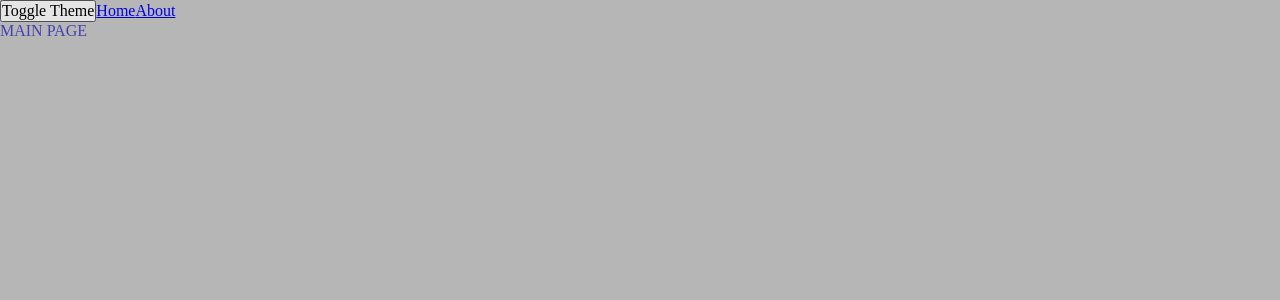
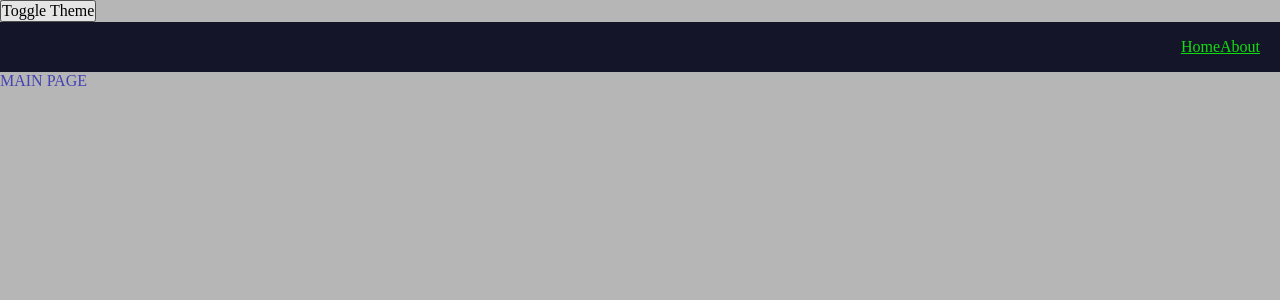
Before and after one commit to TrailblazerPlaya/advanced-frontend-practice, a React app: page / in a window 1280 px wide. Shown: the top 300 px of the page. Built offline with nearby package versions, Linux system fonts and the light colour scheme.

Commit message:
Navbar
Template for dev.
First Ui Kit component

```diff
--- a/src/app/App.tsx
+++ b/src/app/App.tsx
@@ -3,14 +3,14 @@ import { Link } from "react-router-dom";
 import { classNames } from "shared/lib/classNames/classNames";
 import { useTheme } from "./providers/ThemeProvider";
 import AppRouter from "./providers/router";
+import { Navbar } from "widgets/Navbar";
 
 const App = () => {
   const { theme, toggleTheme } = useTheme();
   return (
     <div className={classNames("app", {}, [theme])}>
       <button onClick={toggleTheme}>Toggle Theme</button>
-      <Link to={"/"}>Home</Link>
-      <Link to={"/about"}>About</Link>
+      <Navbar />
       <AppRouter />
     </div>
   );
--- a/src/app/styles/themes/dark.scss
+++ b/src/app/styles/themes/dark.scss
@@ -1,6 +1,9 @@
 .app.dark {
   --bg-color: #151529;
-
+  --inverted-bg-color: #b6b6b6;
   --primary-color: #10dd10;
   --secondary-color: #04ff04;
+
+  --inverted-primary-color: #4442b3;
+  --inverted-secondary-color: #516deb;
 }
--- a/src/app/styles/themes/normal.scss
+++ b/src/app/styles/themes/normal.scss
@@ -1,6 +1,9 @@
 :root {
   --bg-color: #b6b6b6;
-
+  --inverted-bg-color: #151529;
   --primary-color: #4442b3;
   --secondary-color: #516deb;
+
+  --inverted-primary-color: #10dd10;
+  --inverted-secondary-color: #04ff04;
 }
--- a/src/app/styles/variables/global.scss
+++ b/src/app/styles/variables/global.scss
@@ -8,4 +8,7 @@
   --font-size-l: 24px;
   --font-line-l: 32px;
   --font-l: var(--font-size-l) / var(--font-line-l) var(--font-family);
+
+  //размеры
+  --navbar-height: 50px;
 }
--- a/src/shared/lib/classNames/classNames.ts
+++ b/src/shared/lib/classNames/classNames.ts
@@ -2,12 +2,12 @@ type Mods = Record<string, boolean | string>;
 
 export function classNames(
   cls: string,
-  mods: Mods,
-  additional: string[]
+  mods: Mods = {},
+  additional: string[] = []
 ): string {
   return [
     cls,
-    ...additional,
+    ...additional.filter(Boolean),
     ...Object.entries(mods)
       .filter(([classNames, value]) => Boolean(value))
       .map(([classNames]) => classNames),
--- /dev/null
+++ b/src/shared/ui/AppLink/AppLink.module.scss
@@ -0,0 +1,11 @@
+.AppLink {
+  color: var(--primary-color);
+}
+
+.primary {
+  color: var(--primary-color);
+}
+
+.secondary {
+  color: var(--inverted-primary-color);
+}
--- /dev/null
+++ b/src/shared/ui/AppLink/AppLink.tsx
@@ -0,0 +1,30 @@
+import { classNames } from "shared/lib/classNames/classNames";
+import cls from "./AppLink.module.scss";
+import { Link, LinkProps } from "react-router-dom";
+import { FC } from "react";
+export enum AppLinkTheme {
+  PRIMARY = "primary",
+  SECONDARY = "secondary",
+}
+interface AppLinkProps extends LinkProps {
+  className?: string;
+  theme?: AppLinkTheme;
+}
+export const AppLink: FC<AppLinkProps> = (props) => {
+  const {
+    to,
+    className,
+    children,
+    theme = AppLinkTheme.PRIMARY,
+    ...otherProps
+  } = props;
+  return (
+    <Link
+      to={to}
+      className={classNames(cls.AppLink, {}, [className, cls[theme]])}
+      {...otherProps}
+    >
+      {children}
+    </Link>
+  );
+};
--- /dev/null
+++ b/src/widgets/Navbar/index.ts
@@ -0,0 +1,2 @@
+import { Navbar } from "./ui/Navbar";
+export { Navbar };
--- /dev/null
+++ b/src/widgets/Navbar/ui/Navbar.module.scss
@@ -0,0 +1,16 @@
+.Navbar {
+  width: 100%;
+  height: var(--navbar-height);
+  background-color: var(--inverted-bg-color);
+  display: flex;
+  align-items: center;
+  padding: 20px;
+}
+
+.links {
+  margin-left: auto;
+}
+
+.mainLinks {
+  margin-right: 15px;
+}
--- /dev/null
+++ b/src/widgets/Navbar/ui/Navbar.tsx
@@ -0,0 +1,26 @@
+import { classNames } from "shared/lib/classNames/classNames";
+import cls from "./Navbar.module.scss";
+import { AppLink, AppLinkTheme } from "shared/ui/AppLink/AppLink";
+
+interface NavbarProps {
+  className?: string;
+}
+
+export const Navbar = ({ className }: NavbarProps) => {
+  return (
+    <div className={classNames(cls.Navbar, {}, [className])}>
+      <div className={cls.links}>
+        <AppLink
+          theme={AppLinkTheme.SECONDARY}
+          to={"/"}
+          className={cls.mainLink}
+        >
+          Home
+        </AppLink>
+        <AppLink theme={AppLinkTheme.SECONDARY} to={"/about"}>
+          About
+        </AppLink>
+      </div>
+    </div>
+  );
+};
```
